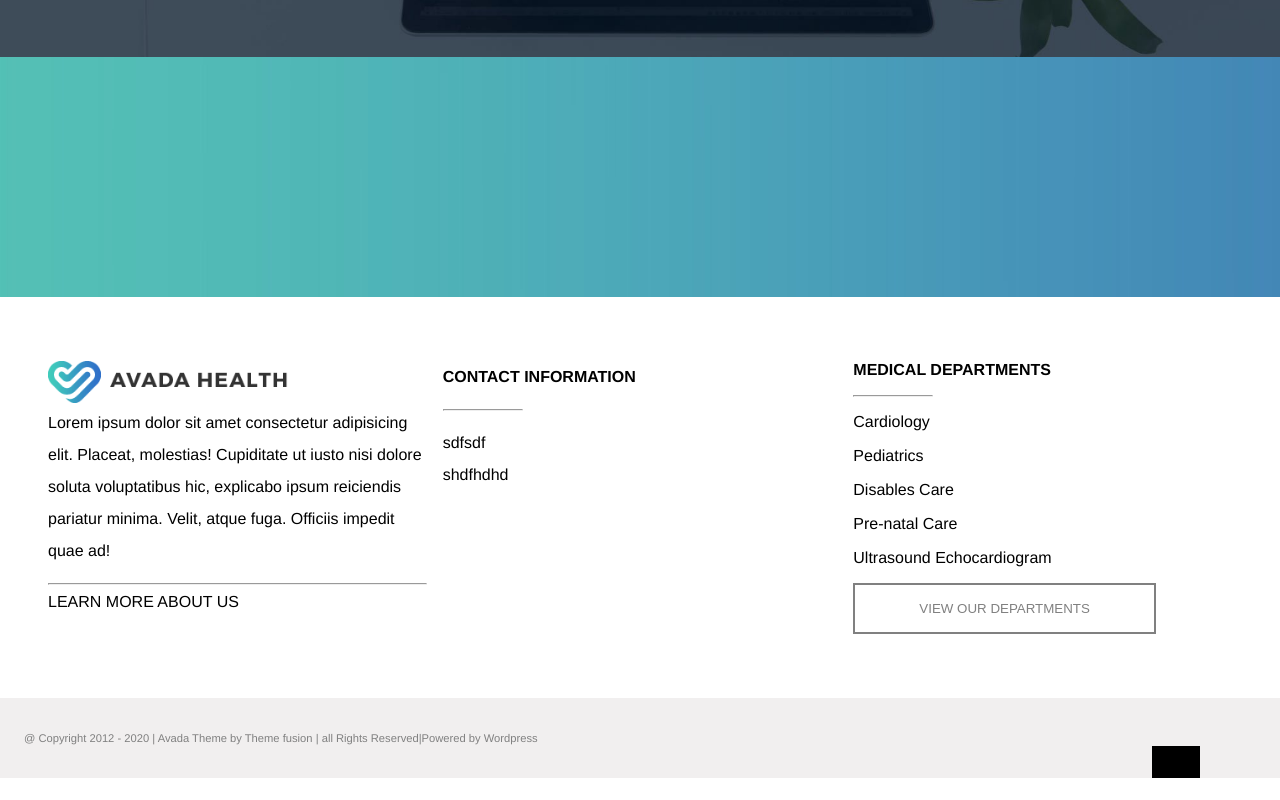
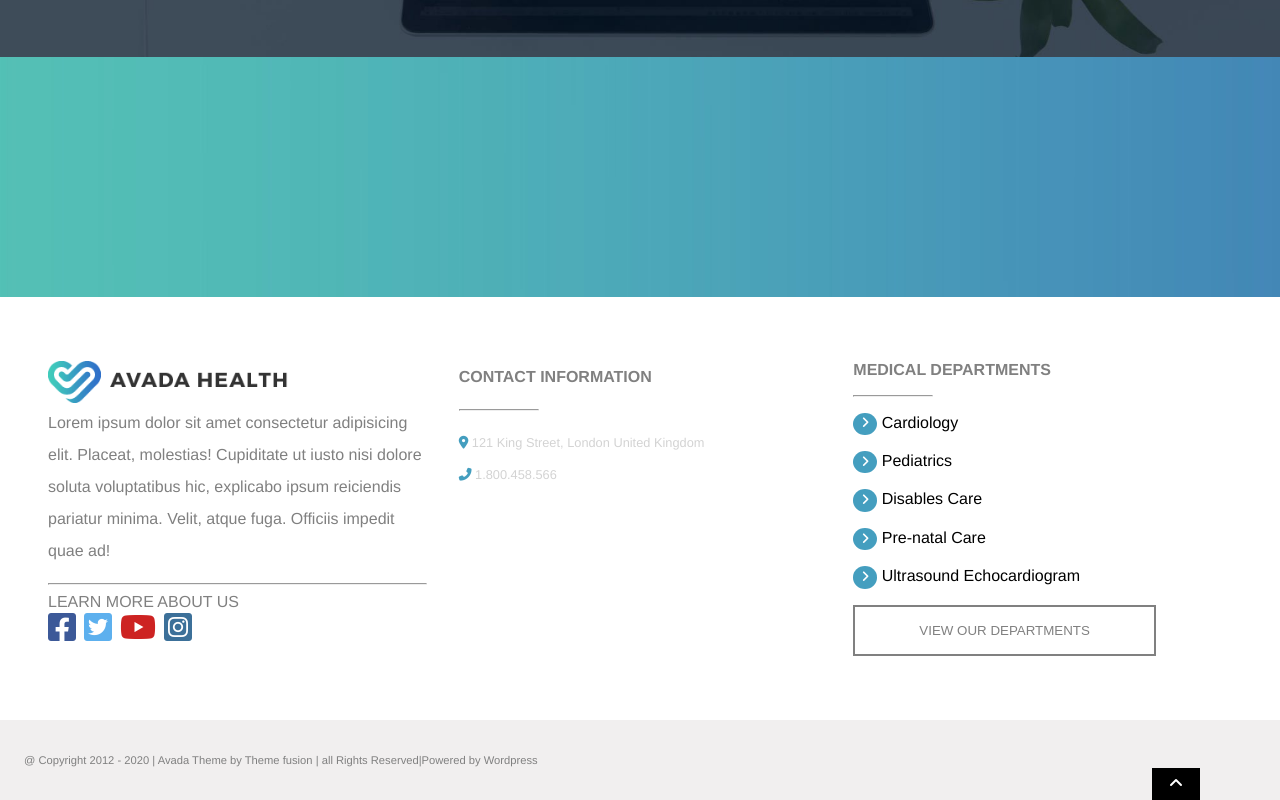
Before and after one commit to Crisano97/proj-html-vuejs, a Vue app: page / in a window 1280 px wide. Shown: the part 5028-5828 px from the top of the page. Before the commit the page ends 5806 px from the top, so only its background shows below. Built offline with nearby package versions, Linux system fonts and the light colour scheme.

Commit message:
footer top icons added

```diff
--- a/src/components/Footer.vue
+++ b/src/components/Footer.vue
@@ -6,15 +6,23 @@
         <p>Lorem ipsum dolor sit amet consectetur adipisicing elit. Placeat, molestias! Cupiditate ut iusto nisi dolore soluta voluptatibus hic, explicabo ipsum reiciendis pariatur minima. Velit, atque fuga. Officiis impedit quae ad!</p>
         <hr>
         <span>learn more about us</span>
+        <div class="socials-container">
+            <i class="fa-brands fa-square-facebook"></i>
+            <i class="fa-brands fa-square-twitter"></i>
+            <i class="fa-brands fa-youtube"></i>
+            <i class="fa-brands fa-square-instagram"></i>
+        </div>
       </div>
       <div class="footer-container middle-container">
         <h4>contact information</h4>
         <hr>
         <span>
-          sdfsdf
+          <i class="fa-solid fa-location-dot"></i>
+          121 King Street, London United Kingdom
         </span>
         <span>
-          shdfhdhd
+          <i class="fa-solid fa-phone-flip"></i>
+          1.800.458.566
         </span>
       </div>
       <div class="footer-container right-container">
@@ -22,6 +30,7 @@
         <hr>
         <ul>
           <li v-for="(link, index) in footerLinksList" :key="index">
+            <i class="fa-solid fa-angle-right"></i>
             <a :href="link.url">
               {{ link.text }}
             </a>
@@ -39,7 +48,9 @@
         <span> | all Rights Reserved</span>
         <span>|Powered by Wordpress</span>
       </div>
-      <div class="return-top"></div>
+      <div class="return-top">
+        <i class="fa-solid fa-angle-up"></i>
+      </div>
     </div>
   </footer>
 </template>
@@ -86,6 +97,8 @@ export default {
       width: calc(100% / 3);
       padding-top: 4rem;
       padding-bottom: 4rem;
+      color: gray;
+      font-weight: 100;
     }
 
     .left-container{
@@ -102,25 +115,52 @@ export default {
       hr{
         margin-top: 1rem;
         margin-bottom: .5rem;
+        color: $primaryTextColor;
       }
 
       span{
         text-transform: uppercase;
       }
+      .socials-container{
+          display: flex;
+          justify-content: flex-start;
+          .fa-brands{
+              font-size: 2rem;
+              margin-right: .5rem;
+          }
+          .fa-square-facebook{
+              color: #3C5998;
+          }
+          .fa-youtube{
+              color: #CD2322;
+          }
+          .fa-square-twitter{
+              color: #5DB0EE;
+          }
+          .fa-square-instagram{
+              color: #3C7099;
+          }
+      }
     }
 
     .middle-container{
       line-height: 2rem;
-      padding-left: 1rem;
+      padding-left: 2rem;
       h4{
         text-transform: uppercase;
       }
       hr{
         width: 5rem;
         margin: 1rem 0;
+        color: $primaryTextColor;
       }
       span{
         display: block;
+        font-size: .8rem;
+        color: lightgray;
+      }
+      i{
+        color: $primaryTextColor;
       }
     }
 
@@ -131,12 +171,21 @@ export default {
       hr{
         width: 5rem;
         margin: 1rem 0;
+        color: $primaryTextColor;
       }
       ul{
         list-style: none;
 
         li{
           margin-bottom: 1rem;
+
+          i{
+            background-color: $primaryTextColor;
+            padding: .3rem .5rem;
+            border-radius: 50%;
+            color: white;
+            font-size: .8rem;
+          }
 
           a{
             text-decoration: none;
@@ -177,6 +226,9 @@ export default {
         position: absolute;
         bottom: 0;
         right: 5rem;
+        color: white;
+        text-align: center;
+        line-height: 2rem;
       }
     }
 </style>
```
Also changed, not shown: src/components/DoctorCard.vue (indentation only).
